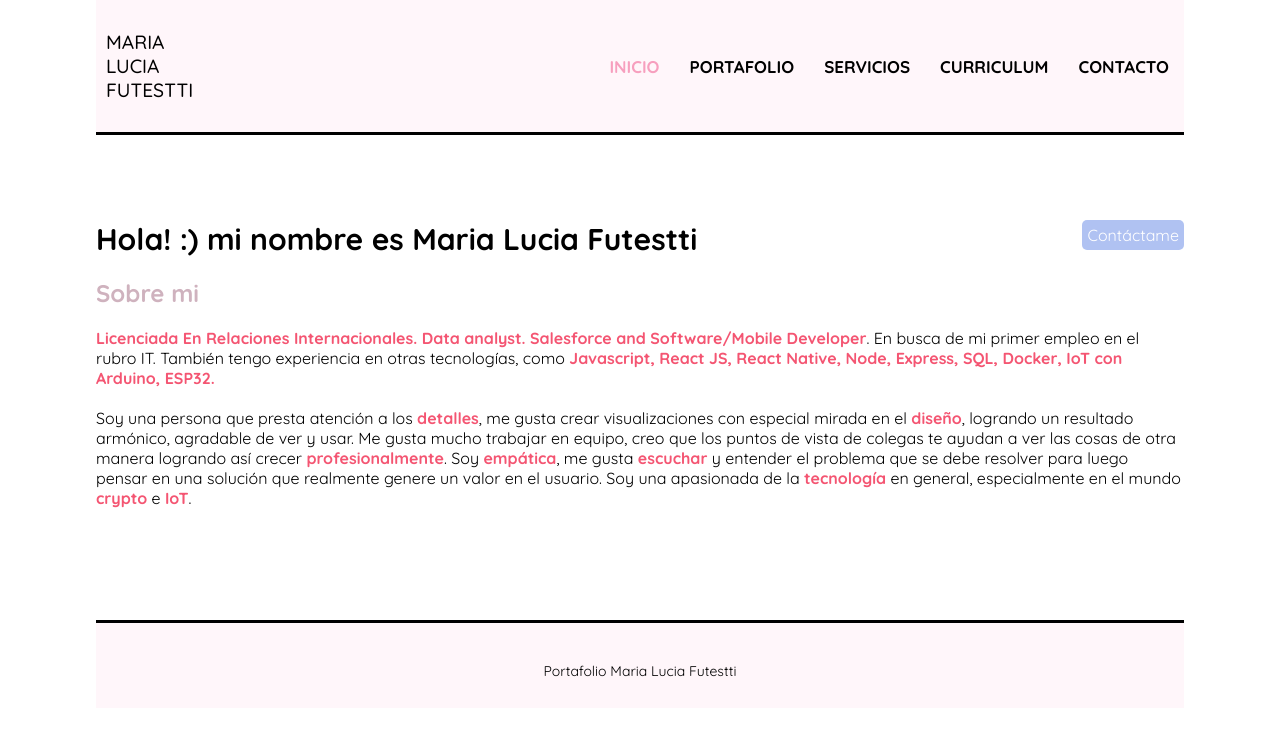
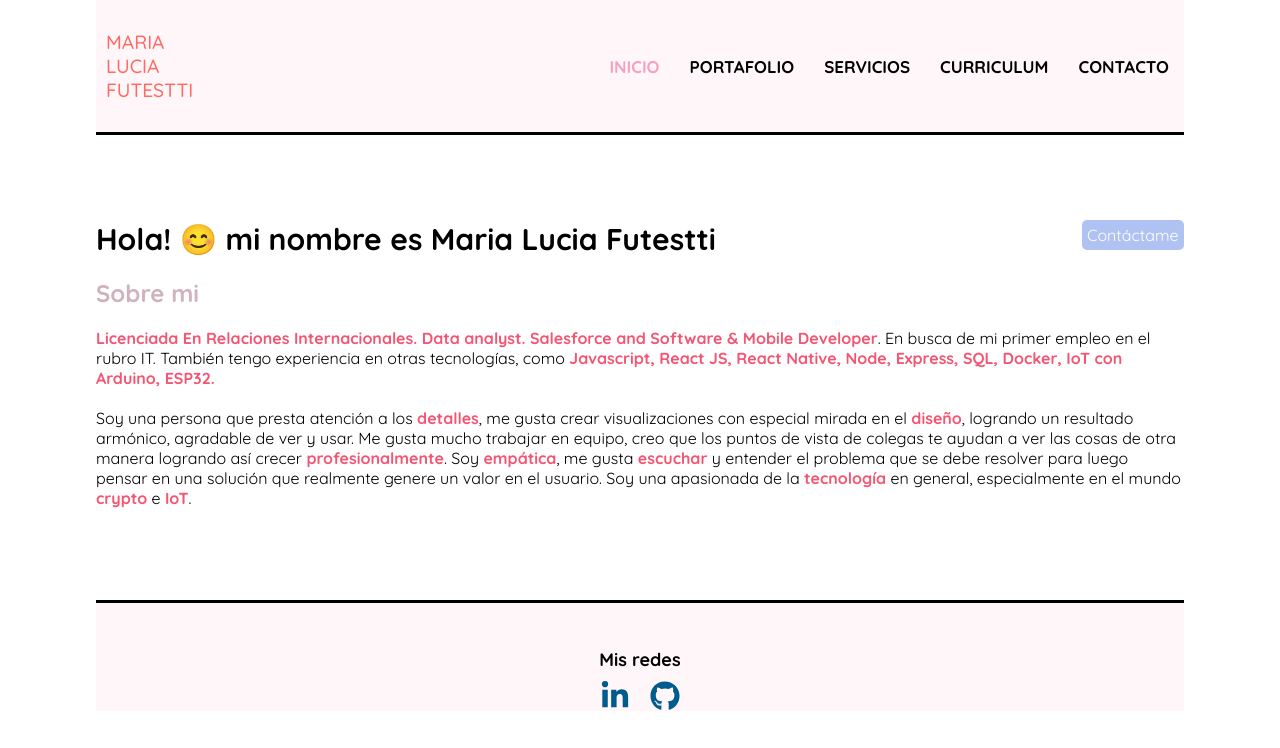
Before and after one commit to luciaf17/portfolio, a React (Create React App) app: page /inicio in a window 1280 px wide. Shown: the top 748 px of the page. Built offline with nearby package versions, Linux system fonts and the light colour scheme.

Commit message:
se agregan animaciones

```diff
--- a/package.json
+++ b/package.json
@@ -5,12 +5,15 @@
   "homepage": " http://luciaf17.github.io/portfolio/",
   "dependencies": {
     "@emailjs/browser": "^3.6.2",
+    "@fortawesome/fontawesome-svg-core": "^6.1.2",
+    "@fortawesome/react-fontawesome": "^0.2.0",
     "@testing-library/jest-dom": "^5.16.5",
     "@testing-library/react": "^13.3.0",
     "@testing-library/user-event": "^13.5.0",
     "react": "^18.2.0",
     "react-dom": "^18.2.0",
     "react-hot-toast": "^2.3.0",
+    "react-icons": "^4.4.0",
     "react-router-dom": "^6.3.0",
     "react-scripts": "5.0.1",
     "reactstrap": "^9.1.4",
--- a/public/index.html
+++ b/public/index.html
@@ -3,6 +3,10 @@
   <head>
     <meta charset="utf-8" />
     <link rel="icon" href="%PUBLIC_URL%/favicon.ico" />
+    <link
+    rel="stylesheet"
+    href="https://cdnjs.cloudflare.com/ajax/libs/animate.css/4.1.1/animate.min.css"
+  />
     <meta name="viewport" content="width=device-width, initial-scale=1" />
     <meta name="theme-color" content="#000000" />
     <meta
--- a/src/components/Contacto.js
+++ b/src/components/Contacto.js
@@ -37,14 +37,14 @@ const Contacto = () => {
   };
 
   return (
-    <div className='page'>
+    <div className='page animate__animated animate__fadeInLeft'>
       <h1 className='heading'>Contacto</h1>
       <form className='contact' ref={form} onSubmit={sendEmail}>
         <input type="text" placeholder='Nombre' name="nombre" />
         <input type="text" placeholder='Apellido' name="apellido" />
         <input type="text" placeholder='Email' name="email" />
         <textarea placeholder='Motivo de Contacto..' name="mensaje" />
-        <input type="submit" placeholder='Enviar' />
+        <input type="submit" placeholder='Enviar' className='animate__animated animate__pulse'/>
         <Toaster />
       </form>
     </div>
--- a/src/components/Curriculum.js
+++ b/src/components/Curriculum.js
@@ -2,8 +2,8 @@ import React from 'react'
 
 const Curriculum = () => {
   return (
-      <div className='page'>
-        <h1 className='heading'>Mi Curriculum <a href='./CV MARIA LUCIA FUTESTTI.pdf' download={''}>Descargar PDF</a></h1>
+      <div className='page animate__animated animate__fadeInLeft'>
+        <h1 className='heading'>Mi Curriculum <a href='./CV MARIA LUCIA FUTESTTI.pdf' download={''} className='animate__animated animate__pulse'>Descargar PDF</a></h1>
 
         <h3>Experiencia</h3>
       <ul>
--- a/src/components/Inicio.js
+++ b/src/components/Inicio.js
@@ -1,15 +1,14 @@
 import React from 'react'
 import {Link} from 'react-router-dom'
-import ListadoTrabajos from './ListadoTrabajos'
 
 const Inicio = () => {
   return (
-    <div className='home'>
-      <Link to="/contacto">Contáctame</Link>
-     <h1 className='heading'>Hola! :) mi nombre es Maria Lucia Futestti</h1>
+    <div className='home animate__animated animate__fadeInLeft'>
+      <Link to="/contacto" className='animate__animated animate__pulse'>Contáctame</Link>
+     <h1 className='heading'>Hola! 😊 mi nombre es Maria Lucia Futestti</h1>
      <h2 className='title'>Sobre mi </h2>
      <p className='sobre-mi'>
-     <strong>Licenciada En Relaciones Internacionales. Data analyst. Salesforce and Software/Mobile Developer</strong>. En busca de mi primer empleo en el rubro IT. También tengo experiencia en otras tecnologías, como <strong>Javascript, React JS, React Native, Node, Express, SQL, Docker, IoT con Arduino, ESP32.</strong> <br /> <br />
+     <strong>Licenciada En Relaciones Internacionales. Data analyst. Salesforce and Software & Mobile Developer</strong>. En busca de mi primer empleo en el rubro IT. También tengo experiencia en otras tecnologías, como <strong>Javascript, React JS, React Native, Node, Express, SQL, Docker, IoT con Arduino, ESP32.</strong> <br /> <br />
       Soy una persona que presta atención a los <strong>detalles</strong>, me gusta crear visualizaciones con especial mirada en el <strong>diseño</strong>, logrando un resultado armónico, agradable de ver y usar. Me gusta mucho trabajar en equipo, creo que los puntos de vista de colegas te ayudan a ver las cosas de otra manera logrando así crecer <strong>profesionalmente</strong>. Soy <strong>empática</strong>, me gusta <strong>escuchar</strong> y entender el problema que se debe resolver para luego pensar en una solución que realmente genere un valor en el usuario. Soy una apasionada de la <strong>tecnología</strong> en general, especialmente en el mundo <strong>crypto</strong> e <strong>IoT</strong>.
     </p>
      <section className='last-works'>
--- a/src/components/ListadoTrabajos.js
+++ b/src/components/ListadoTrabajos.js
@@ -4,7 +4,7 @@ import { trabajos } from '../data/Trabajos'
 
 const ListadoTrabajos = ({limite}) => {
   return (
-      <section className='works'>
+      <section className='works animate__fadeInUp'>
       {
         trabajos.slice(0, limite).map(trabajo =>{
           return (
--- a/src/components/Portafolio.js
+++ b/src/components/Portafolio.js
@@ -3,7 +3,7 @@ import ListadoTrabajos from './ListadoTrabajos';
 
 const Portafolio = () => {
   return (
-    <div className='page'>
+    <div className='page animate__animated animate__fadeInLeft'>
       <h1 className='heading'>Portafolio</h1>
 
       <ListadoTrabajos />
--- a/src/components/Servicios.js
+++ b/src/components/Servicios.js
@@ -2,7 +2,7 @@ import React from 'react'
 
 const Servicios = () => {
   return (
-    <div className='page'>
+    <div className='page animate__animated animate__fadeInLeft'>
       <h1 className='heading'>Mis Servicios</h1>
       <section className='services'>
         <article className='service'>
--- a/src/components/layout/Footer.js
+++ b/src/components/layout/Footer.js
@@ -1,9 +1,14 @@
 import React from 'react'
+import { FaLinkedinIn, FaGithub } from "react-icons/fa";
+import {Link} from 'react-router-dom'
 
 const Footer = () => {
+
   return (
     <footer className='footer'>
-      Portafolio Maria Lucia Futestti
+      <h3>Mis redes</h3>
+      <Link to='https://www.linkedin.com/in/maria-lucia-futestti-98a459103/'><FaLinkedinIn className='animate__animated animate__zoomInDown'/></Link>
+      <Link to='https://github.com/luciaf17'><FaGithub className='animate__animated animate__zoomInDown'/></Link>
     </footer>
   )
 }
--- a/src/components/layout/HeaderNav.js
+++ b/src/components/layout/HeaderNav.js
@@ -1,11 +1,11 @@
 import React from 'react'
-import {NavLink} from 'react-router-dom'
+import {NavLink, Link} from 'react-router-dom'
 
 const HeaderNav = () => {
   return (
     <header className='header'>
             <h3>
-                Maria Lucia Futestti
+            <Link to="/inicio">Maria Lucia Futestti </Link>
             </h3>
       <nav>
         <ul>
--- a/src/index.css
+++ b/src/index.css
@@ -72,6 +72,11 @@ code {
   text-decoration: none;
 }
 
+.header h3 a {
+  text-decoration: none;
+  color: #ff6961;
+}
+
 .header .active,
 .header a:hover{
   color: #f79fbe;
@@ -85,10 +90,26 @@ code {
   line-height: 7px;
   text-align: center;
   font-size: 14px;
-  margin-top: 80px;
+  margin-top: 60px;
   border-top: 3px solid black;
-  padding-top: 45px;
+  padding-top: 35px;
   background: #fff6fa;
+}
+
+.footer a{
+  text-decoration: none;
+  color: #005c8c;
+  padding: 10px;
+  font-size: 30px;
+}
+
+.footer a:hover{
+  color: #f79fbe;
+  transition: all 300ms;
+}
+
+.footer h3{
+  font-size: 18px;
 }
 
 .content {
```
Also changed, not shown: 1 other file (tests, documents, lock files or other folders).
